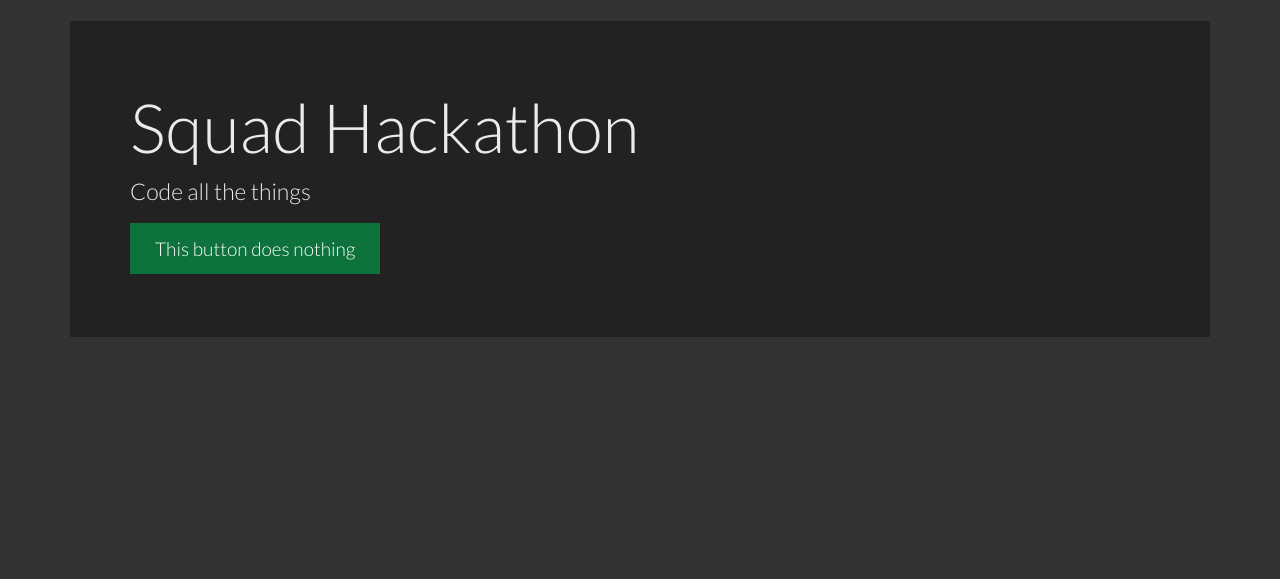
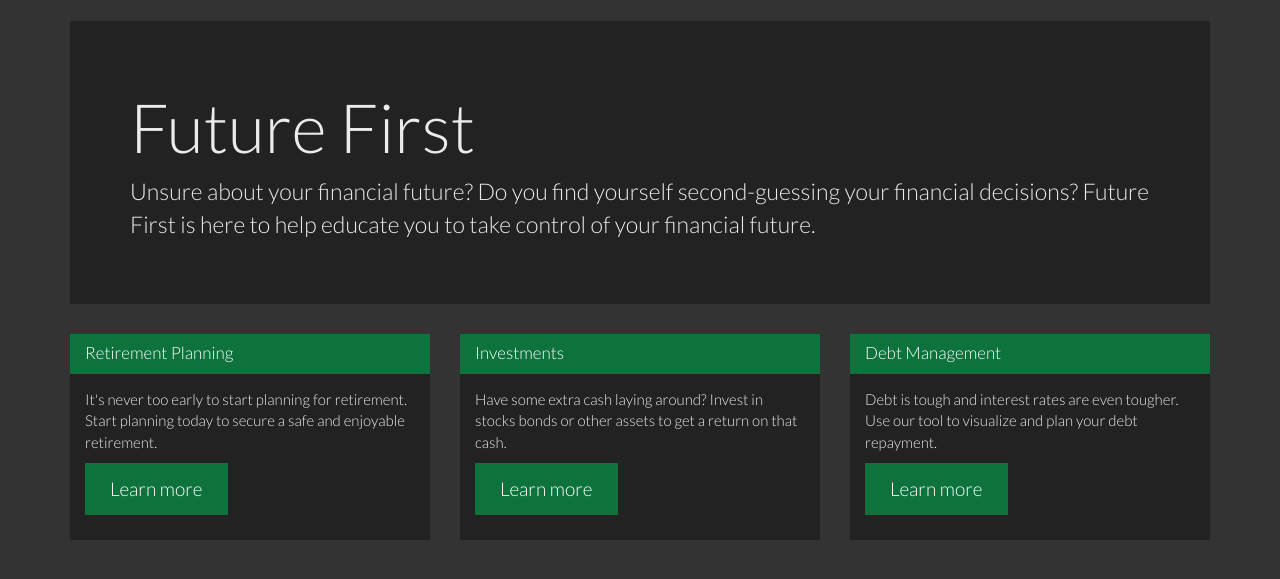
Before and after one commit to RaikesCohort2013/code-one-2015, a Django app: page / in a window 1280 px wide. Shown: the part 40-619 px from the top of the page. Run offline with Django 3.2, Linux system fonts and the light colour scheme; some libraries are stand-ins or nearby versions.

Commit message:
updated the landing page

```diff
--- a/web/templates/index.html
+++ b/web/templates/index.html
@@ -5,9 +5,44 @@
 <div class="container">
 
     <div class="jumbotron">
-        <h1>Squad Hackathon</h1>
-        <p>Code all the things</p>
-        <p><a class="btn btn-primary btn-lg">This button does nothing</a></p>
+        <h1>Future First</h1>
+        <p>Unsure about your financial future? Do you find yourself second-guessing your financial decisions? Future First is here to help educate you to take control of your financial future.</p>
+    </div>
+
+    <div class="row">
+        <div class="col-sm-4">
+            <div class="panel panel-primary">
+                <div class="panel-heading">
+                    <h3 class="panel-title">Retirement Planning</h3>
+                </div>
+                <div class="panel-body">
+                    <p>It's never too early to start planning for retirement. Start planning today to secure a safe and enjoyable retirement.</p>
+                    <p><a class="btn btn-primary btn-lg" href="/retirement">Learn more</a></p>
+                </div>
+            </div>
+        </div>
+        <div class="col-sm-4">
+            <div class="panel panel-primary">
+                <div class="panel-heading">
+                    <h3 class="panel-title">Investments</h3>
+                </div>
+                <div class="panel-body">
+                    <p>Have some extra cash laying around? Invest in stocks bonds or other assets to get a return on that cash.</p>
+                    <p><a class="btn btn-primary btn-lg" href="/investment">Learn more</a></p>
+                </div>
+            </div>
+        </div>
+        <div class="col-sm-4">
+            <div class="panel panel-primary">
+                <div class="panel-heading">
+                    <h3 class="panel-title">Debt Management</h3>
+                </div>
+                <div class="panel-body">
+                    <p>Debt is tough and interest rates are even tougher. Use our tool to visualize and plan your debt repayment.</p>
+                    <p><a class="btn btn-primary btn-lg" href="/debt">Learn more</a></p>
+                </div>
+            </div>
+        </div>
     </div>
 
 </div>
```
